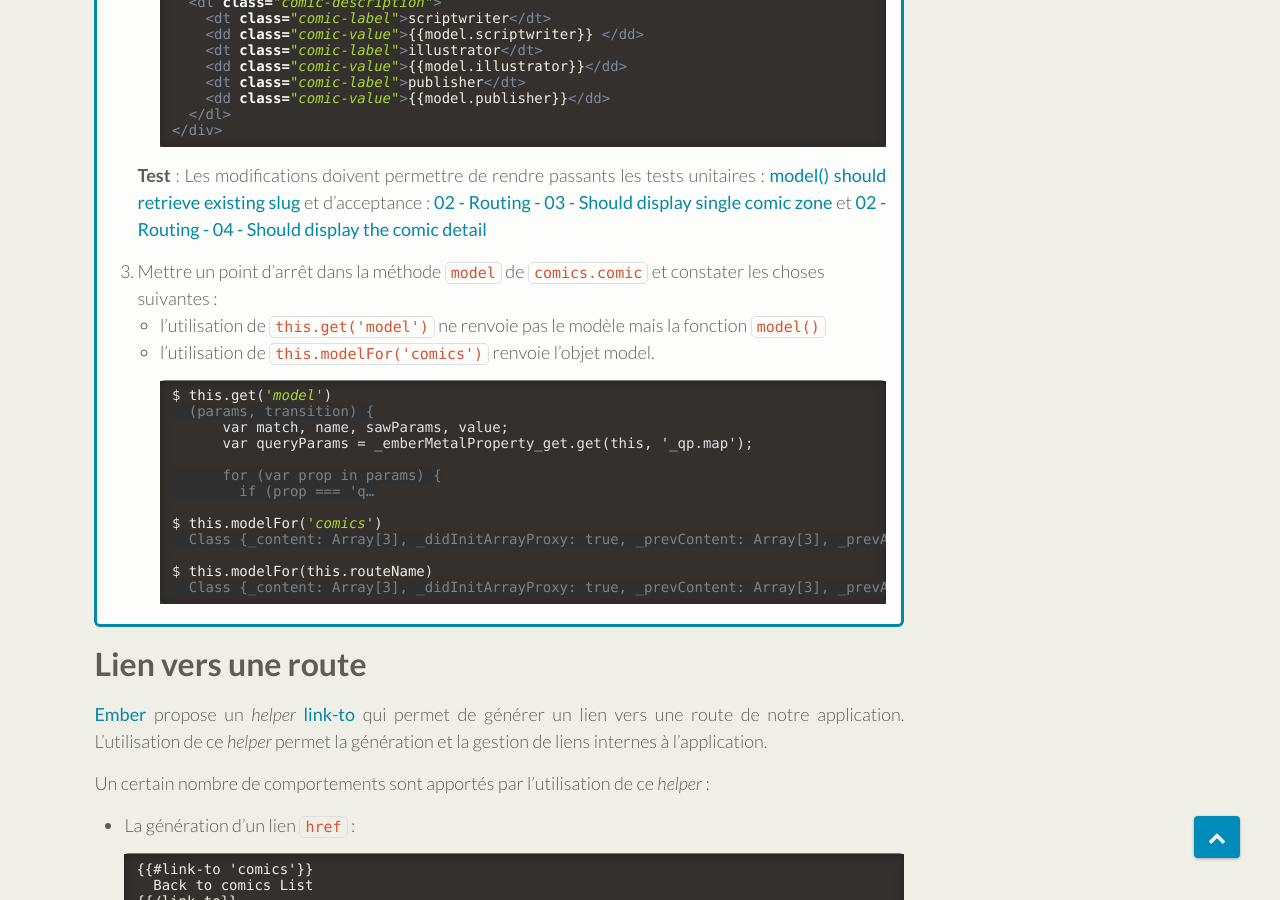
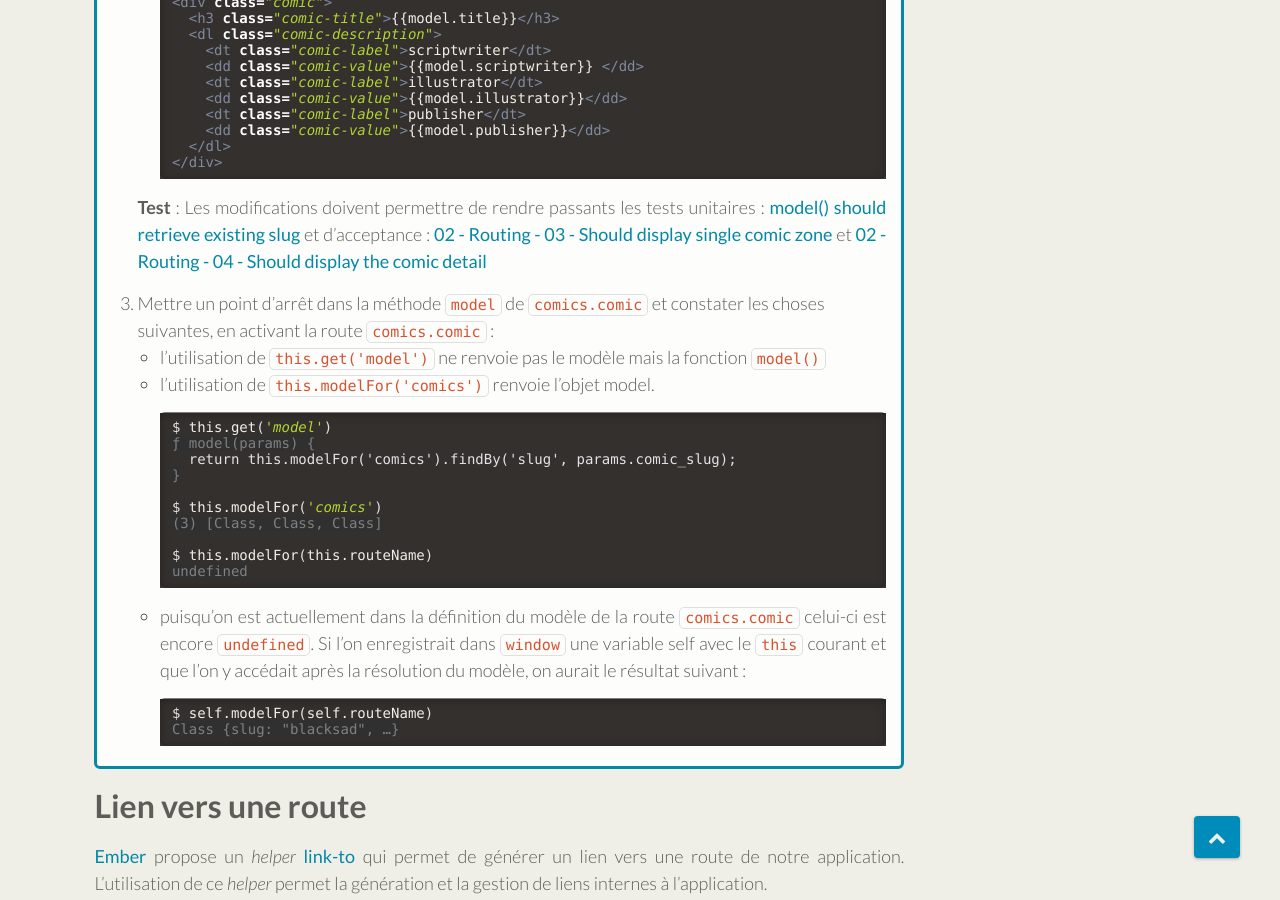
Before and after one commit to bmeurant/bmeurant.github.io, a Jekyll site: the page built from ember/training/routing.md, in a window 1280 px wide and 900 px high, scrolled down 9660 px. Built offline with Jekyll 4.4.1, drawn with Linux system fonts in a browser that asks for light colours; nearby versions of some CDN libraries; some of the changed text lies outside the part shown.

Commit message:
Update routing section

````diff
--- a/ember/training/routing.md
+++ b/ember/training/routing.md
@@ -82,7 +82,9 @@
    * une nouvelle route ``app/routes/comics.js`` vide.
 
      ```javascript
-     export default Ember.Route.extend({
+     import Route from '@ember/routing/route';
+
+     export default Route.extend({
      });
      ```
    * un nouveau template ``app/templates/comics.hbs`` qui ne contient qu'un ``{{outlet}}``.
@@ -95,16 +97,16 @@
      Celui-ci ne contient qu'une simple assertion permettant de vérifier l'existence de la route.
 
      ```javascript
-     import { moduleFor, test } from 'ember-qunit';
-
-     moduleFor('route:comics', 'Unit | Route | comics', {
-       // Specify the other units that are required for this test.
-       // needs: ['controller:foo']
-     });
-
-     test('it exists', function(assert) {
-       var route = this.subject();
-       assert.ok(route);
+     import { module, test } from 'qunit';
+     import { setupTest } from 'ember-qunit';
+
+     module('Unit | Route | comics', function(hooks) {
+       setupTest(hooks);
+
+       test('it exists', function(assert) {
+         let route = this.owner.lookup('route:comics');
+         assert.ok(route);
+       });
      });
      ```
 
@@ -183,20 +185,26 @@
     >
     > ```javascript
     > // app/routes/application.js
-    > export default Ember.Route.extend({
+    >
+    > import Route from '@ember/routing/route';
+    >
+    > export default Route.extend({
     > });
     > ```
     >
     > ```javascript
     > // app/routes/comics.js
-    > export default Ember.Route.extend({
-    >
-    >   model: function () {
-    >     // WARN : SHOULD NOT BE DONE : We should not affect anything to windows but
-    >     // for the exercice, we want to access to comics from console today
-    >     window.comics = [{title: "Blacksad"}, {title: "Calvin and Hobbes", scriptwriter: "Bill Watterson"}];
-    >
-    >     return window.comics;
+    >
+    > import Route from '@ember/routing/route';
+    >
+    > export default Route.extend({
+    >
+    >   model() {
+    >     // WARN : SHOULD NOT BE DONE : We should not affect anything to window but
+    >     // for the exercice, we want to access to comic from console today
+    >     window.comics = [{title: "Blacksad"}, {title: "Calvin and Hobbes", scriptwriter:"Bill Watterson"}];
+    >
+    >     return comics;
     >   }
     > });
     > ```
@@ -305,10 +313,11 @@
    * Définir les propriétés ``slug``, ``title``, ``scriptwriter``, ``illustrator``, ``publisher``
 
      > ```javascript
-     > // app/models/comics
-     > import Ember from 'ember';
+     > // app/models/comic.js
      >
-     > export default Ember.Object.extend({
+     > import EmberObject from '@ember/object';
+     >
+     > export default EmberObject.extend({
      >   slug: '',
      >   title: '',
      >   scriptwriter: '',
@@ -352,8 +361,9 @@
 
      > ```javascript
      > // app/routes/comics
-     > import Ember from 'ember';
-     >  import Comic from 'ember-training/models/comic';
+     >
+     > import Route from '@ember/routing/route';
+     > import Comic from 'ember-training/models/comic';
      >
      > const blackSad = Comic.create({
      >   slug: 'blacksad',
@@ -609,33 +618,37 @@
     > ```javascript
     > // app/routes/comics/comic.js
     >
-    > import Ember from 'ember';
-    >
-    > export default Ember.Route.extend({
+    > import Route from '@ember/routing/route';
+    >
+    > export default Route.extend({
     >   model (params) {
     >     return this.modelFor('comics').findBy('slug', params.comic_slug);
     >   }
     > });
     > ```
 
-1. Mettre un point d'arrêt dans la méthode ``model`` de ``comics.comic`` et constater les choses suivantes :
+1. Mettre un point d'arrêt dans la méthode ``model`` de ``comics.comic`` et constater les choses suivantes, en activant la route ``comics.comic`` :
     * l'utilisation de ``this.get('model')`` ne renvoie pas le modèle mais la fonction ``model()``
     * l'utilisation de ``this.modelFor('comics')`` renvoie l'objet model.
 
       ```console
       $ this.get('model')
-        (params, transition) {
-            var match, name, sawParams, value;
-            var queryParams = _emberMetalProperty_get.get(this, '_qp.map');
-
-            for (var prop in params) {
-              if (prop === 'q…
+      ƒ model(params) {
+        return this.modelFor('comics').findBy('slug', params.comic_slug);
+      }
 
       $ this.modelFor('comics')
-        Class {_content: Array[3], _didInitArrayProxy: true, _prevContent: Array[3], _prevArrangedContent: Array[3], __ember1447938213166: null…}
+      (3) [Class, Class, Class]
 
       $ this.modelFor(this.routeName)
-        Class {_content: Array[3], _didInitArrayProxy: true, _prevContent: Array[3], _prevArrangedContent: Array[3], __ember1447938213166: null…}
+      undefined
+      ```
+    * puisqu'on est actuellement dans la définition du modèle de la route ``comics.comic`` celui-ci est encore ``undefined``.
+      Si l'on enregistrait dans ``window`` une variable self avec le ``this`` courant et que l'on y accédait après la résolution du modèle, on aurait le résultat suivant :
+
+      ```console
+      $ self.modelFor(self.routeName)
+      Class {slug: "blacksad", …}
       ```
 
   {% endraw %}
@@ -765,7 +778,7 @@
    > ```html
    > {{!-- app/templates/comics.hbs --}}
    > ...
-   > <ul>
+   > <ul class="comics-list">
    >   {{#each model as |comic|}}
    >     <li class="{{if comic.scriptwriter 'comic-with-scriptwriter' 'comic-without-scriptwriter'}} comics-list-item">
    >       {{#link-to "comics.comic" comic.slug}}
@@ -954,7 +967,7 @@
     > ```
     >
     > ```html
-    > {{!-- app/templates/error.hbs --}}
+    > {{!-- app/templates/comics/error.hbs --}}
     > <p id="error">
     >   Comic error: {{model}}
     > </p>
@@ -1084,11 +1097,9 @@
    > ...
    >
    > moduleFor('route:comic', 'Unit | Route | comic', {
-   >   beforeEach() {
-   >     this.subject().modelFor = function () {
-   >       return COMICS;
-   >     };
-   >   }
+   >   ...
+   >   let route = this.owner.lookup('route:comic');
+   >   ...
    > });
    >
    > ...
@@ -1202,12 +1213,22 @@
      >  |   |- error.hbs
      > ```
 
+     > ```javascript
+     > // app/router.js
+     >
+     > Router.map(function() {
+     >   this.route('comics', function() {
+     >     this.route('comic', {path: '/:comic_slug', resetNamespace: true}, function() {
+     >       this.route('edit');
+     >     });
+     >   });
+     > });
+     > ```
+
      > ```html
      > {{!-- app/templates/comic.hbs --}}
      >
-     > <div class="comic">
-     >   {{outlet}}
-     > </div>
+     > {{outlet}}
      > ```
 
      > ```html
@@ -1216,7 +1237,7 @@
      > <div class="comic">
      >   <form>
      >     <!-- cf. ci-dessus. -->
-     >   </div>
+     >   </form>
      > </div>
      > ```
 
@@ -1224,17 +1245,17 @@
      > {{!-- app/templates/comic/index.hbs --}}
      >
      > <div class="comic">
-     >    <h3 class="comic-title">{{model.title}}</h3>
+     >   <h3 class="comic-title">{{model.title}}</h3>
      >
-     >    <dl class="comic-description">
-     >      <dt class="comic-label">scriptwriter</dt>
-     >      <dd class="comic-value">{{model.scriptwriter}} </dd>
-     >      <dt class="comic-label">illustrator</dt>
-     >      <dd class="comic-value">{{model.illustrator}}</dd>
-     >      <dt class="comic-label">publisher</dt>
-     >      <dd class="comic-value">{{model.publisher}}</dd>
-     >    </dl>
-     >  </div>
+     >   <dl class="comic-description">
+     >     <dt class="comic-label">scriptwriter</dt>
+     >     <dd class="comic-value">{{model.scriptwriter}} </dd>
+     >     <dt class="comic-label">illustrator</dt>
+     >     <dd class="comic-value">{{model.illustrator}}</dd>
+     >     <dt class="comic-label">publisher</dt>
+     >     <dd class="comic-value">{{model.publisher}}</dd>
+     >   </dl>
+     > </div>
      > ```
 
      > On a donc remplacé le contenu du template ``comic.hbs`` par un ``outlet`` pour accueillir les routes filles.
@@ -1303,10 +1324,9 @@
    >       {{link-to "" 'comic.edit' model class="btn-edit"}}
    >     </div>
    >   </div>
-   >
-   >   ...
-   >
    > </div>
+   >
+   > ...
    > ```
 
 1. Créer la route ``comics.create`` fille de la route ``comics`` accessible à l'URL ``comics/create``
@@ -1371,10 +1391,10 @@
    > ```javascript
    > // app/routes/comics/create.js
    >
-   > import Ember from 'ember';
+   > import Route from '@ember/routing/route';
    > import Comic from 'ember-training/models/comic';
    >
-   > export default Ember.Route.extend({
+   > export default Route.extend({
    >   model () {
    >     const newComic = Comic.create({'slug': 'new'});
    >     this.modelFor('comics').pushObject(newComic);
@@ -1383,6 +1403,19 @@
    > });
    > ```
 
+   > ```javascript
+   > // app/router.js
+   >
+   > Router.map(function() {
+   >   this.route('comics', function() {
+   >     this.route('comic', {path: '/:comic_slug', resetNamespace: true}, function() {
+   >       this.route('edit');
+   >     });
+   >     this.route('create');
+   >   });
+   > });
+   >```
+
    On remarque ici aussi le *binding* ainsi que le fait qu'une fois ajouté à la liste, le nouveau comic apparait bien dans la liste à gauche.
 
 1. Modifier l'affichage de la liste de comics pour ajouter après la liste un lien vers la route de création ``comics.create``
@@ -1504,9 +1537,9 @@
    > ```javascript
    > //app/routes/index.js
    >
-   > import Ember from 'ember';
-   >
-   > export default Ember.Route.extend({
+   > import Route from '@ember/routing/route';
+   >
+   > export default Route.extend({
    >   beforeModel() {
    >     this.transitionTo('comics');
    >   }
````
Also changed, not shown: other parts of ember/training/routing.md (+12 -13 lines).
